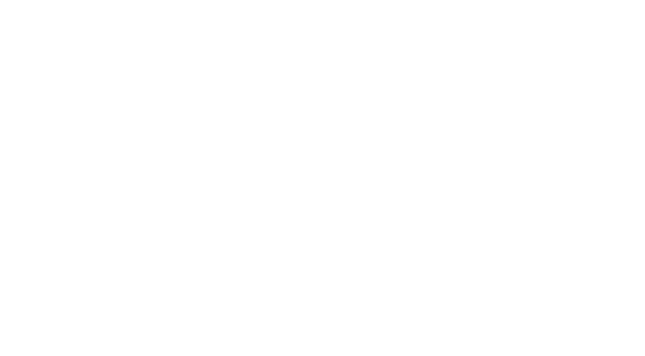
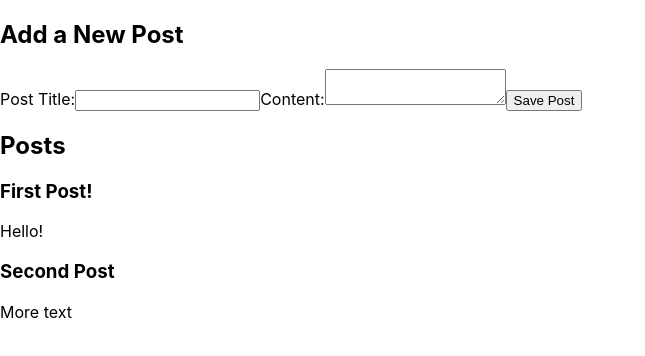
Before and after one commit to JUHEEBAEK/brgin-react, a React (Create React App) app: page /postlist in a window 1280 px wide. Before the commit this address had no page. Shown: the top 356 px of the page, without its empty margins (0-645 px from the left). Built offline with nearby package versions, Linux system fonts and the light colour scheme.

Commit message:
[feat] store state가 list일 때

```diff
--- a/src/App.tsx
+++ b/src/App.tsx
@@ -23,6 +23,8 @@
 import { Home } from './pages/Home';
 import { SubRouter } from './pages/SubRouter';
 import { Counter } from './features/counter/Counter';
+import { AddPostForm } from './features/posts/AddPostForm';
+import { PostsList } from './features/posts/PostsList';
 
 
 function App() {
@@ -51,6 +53,10 @@
         <Route path="/" element={<Home />} />
         <Route path="/size" element={<Size />} />
         <Route path="/counter" element={<Counter />} />
+        <Route path="/postlist" element={<React.Fragment>
+                <AddPostForm />
+                <PostsList />
+              </React.Fragment>} />
         <Route path="/personlist" element={<PersonList names={nameList} />} />
         <Route path="/profile" element={<Private isLoggedIn={false} Component={Profile} />} />
         <Route path="/sub/*" element={<SubRouter />} />
--- a/src/app/store.ts
+++ b/src/app/store.ts
@@ -1,9 +1,11 @@
 import { configureStore } from '@reduxjs/toolkit'
 import counterReducer from '../features/counter/counterSlice'
+import postsReducer from '../features/posts/postsSlice'
 
 const store = configureStore({
   reducer: {
-    counter: counterReducer
+    counter: counterReducer,
+    posts: postsReducer
   }
 })
 
--- /dev/null
+++ b/src/features/posts/AddPostForm.tsx
@@ -0,0 +1,56 @@
+import React, { useState } from 'react'
+import { useDispatch } from 'react-redux'
+import { nanoid } from '@reduxjs/toolkit'
+
+import { postAdded } from './postsSlice'
+
+export const AddPostForm = () => {
+  const [title, setTitle] = useState('')
+  const [content, setContent] = useState('')
+
+  const dispatch = useDispatch()
+
+  const onTitleChanged = (e: React.ChangeEvent<HTMLInputElement>) => setTitle(e.target.value)
+  const onContentChanged = (e: React.ChangeEvent<HTMLTextAreaElement>) => setContent(e.target.value)
+
+  const onSavePostClicked = () => {
+    if (title && content) {
+      dispatch(
+        postAdded({
+          id: nanoid(),
+          title,
+          content,
+        })
+      )
+
+      setTitle('')
+      setContent('')
+    }
+  }
+
+  return (
+    <section>
+      <h2>Add a New Post</h2>
+      <form>
+        <label htmlFor="postTitle">Post Title:</label>
+        <input
+          type="text"
+          id="postTitle"
+          name="postTitle"
+          value={title}
+          onChange={onTitleChanged}
+        />
+        <label htmlFor="postContent">Content:</label>
+        <textarea
+          id="postContent"
+          name="postContent"
+          value={content}
+          onChange={onContentChanged}
+        />
+        <button type="button" onClick={onSavePostClicked}>
+          Save Post
+        </button>
+      </form>
+    </section>
+  )
+}
--- /dev/null
+++ b/src/features/posts/PostsList.tsx
@@ -0,0 +1,21 @@
+import React from 'react'
+import { useSelector } from 'react-redux'
+import {RootState } from '../../app/store'
+
+export const PostsList = () => {
+  const posts = useSelector((state:RootState) => state.posts)
+
+  const renderedPosts = posts.map((post) => (
+    <article className="post-excerpt" key={post.id}>
+      <h3>{post.title}</h3>
+      <p className="post-content">{post.content.substring(0, 100)}</p>
+    </article>
+  ))
+
+  return (
+    <section className="posts-list">
+      <h2>Posts</h2>
+      {renderedPosts}
+    </section>
+  )
+}
--- /dev/null
+++ b/src/features/posts/postsSlice.ts
@@ -0,0 +1,20 @@
+import { createSlice } from '@reduxjs/toolkit'
+
+const initialState = [
+  { id: '1', title: 'First Post!', content: 'Hello!' },
+  { id: '2', title: 'Second Post', content: 'More text' },
+]
+
+const postsSlice = createSlice({
+  name: 'posts',
+  initialState,
+  reducers: {
+    postAdded(state, action) {
+      state.push(action.payload)
+    },
+  },
+})
+
+export const { postAdded } = postsSlice.actions
+
+export default postsSlice.reducer
--- a/src/pages/Home.tsx
+++ b/src/pages/Home.tsx
@@ -13,6 +13,10 @@
       <li>
         <Link to="/counter"> Counter - redux </Link>
       </li>
+      <li>
+        <Link to="/postlist"> postlist </Link>
+      </li>
+
       <li>
         <Link to="/personlist"> personlist </Link>
       </li>
```
